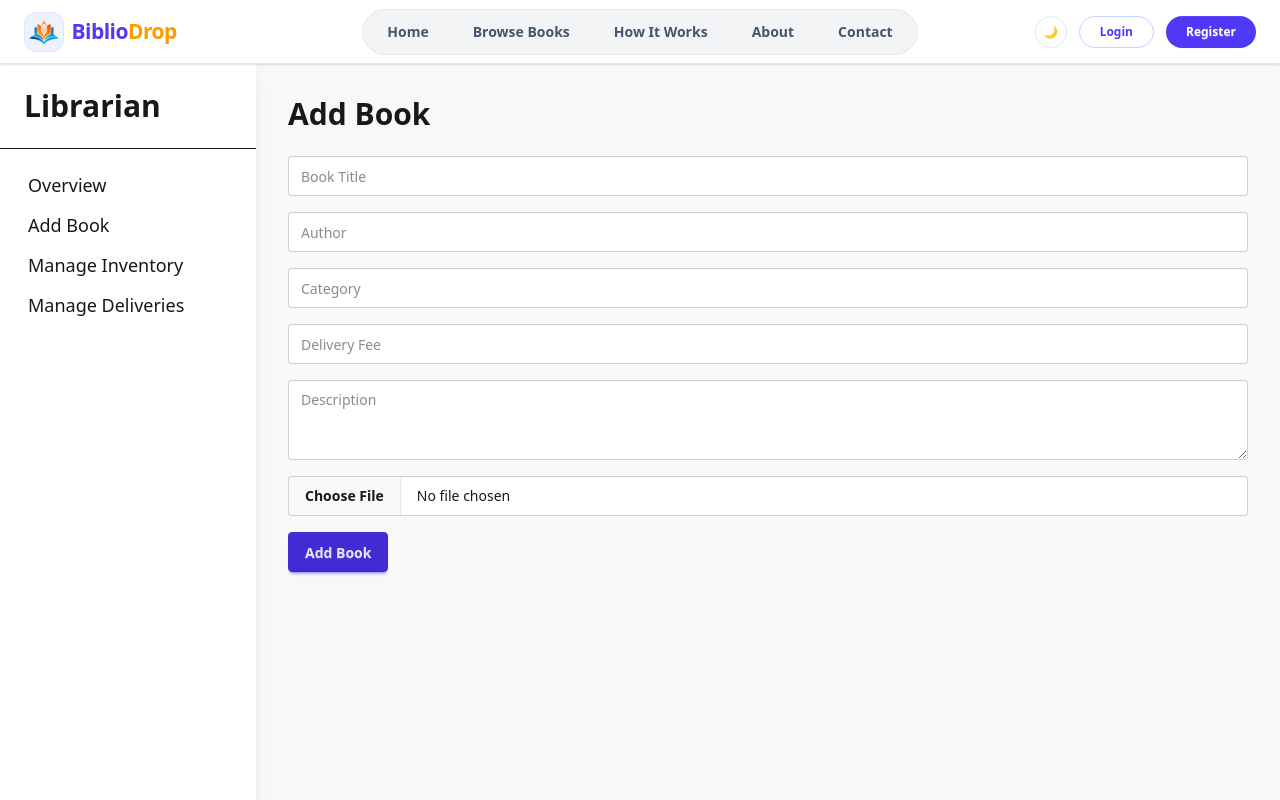
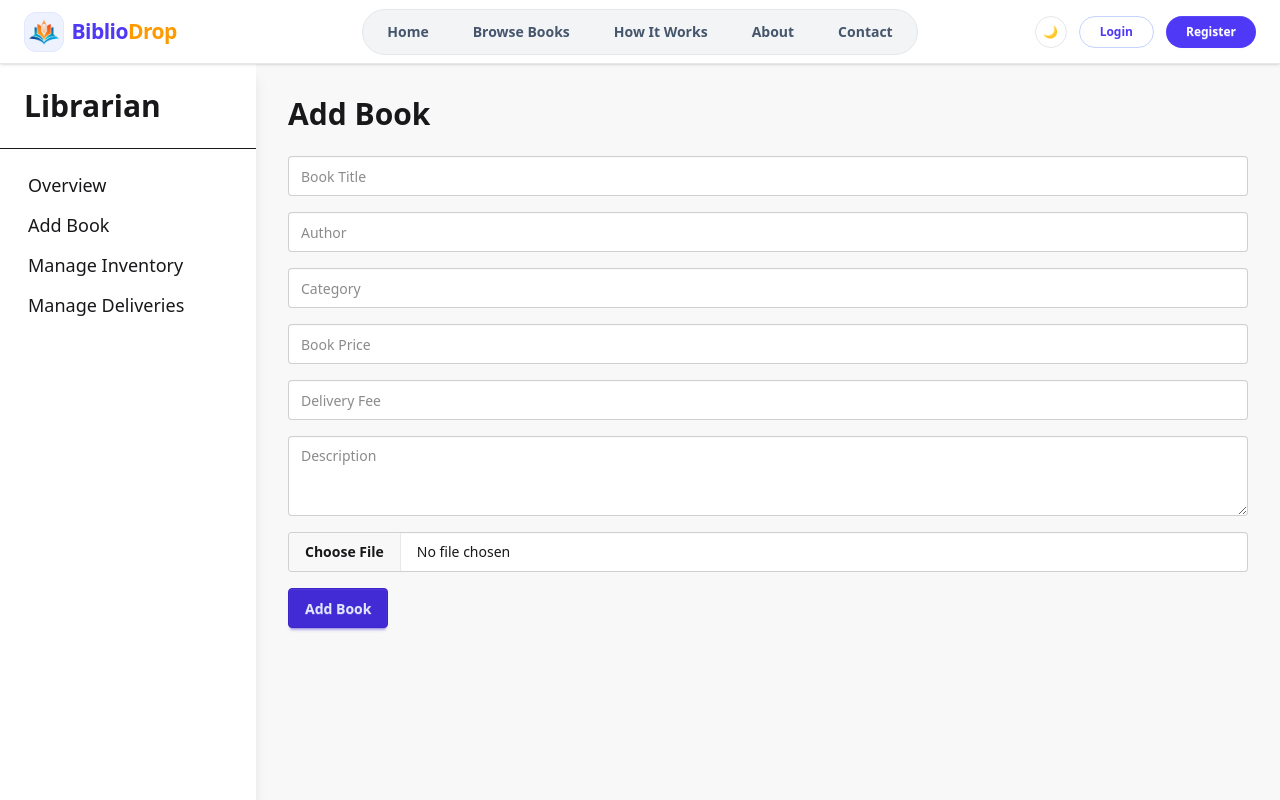
Before and after one commit to rifat-sultana/Assignment-10-client-side, a Next.js app: page /dashboard/librarian/add-book in a window 1280 px wide. Shown: the top 800 px of the page. Built offline with nearby package versions, Linux system fonts and the light colour scheme.

Commit message:
Refactor AddBook component for improved readability

```diff
--- a/src/app/dashboard/librarian/AddBook.jsx
+++ b/src/app/dashboard/librarian/AddBook.jsx
@@ -3,95 +3,60 @@
 import { useState } from "react";
 
 export default function AddBook() {
-  const [loading, setLoading] =
-    useState(false);
+  const [loading, setLoading] = useState(false);
 
-  const handleSubmit = async (
-    e
-  ) => {
+  const handleSubmit = async (e) => {
     e.preventDefault();
-
     setLoading(true);
 
     const form = e.target;
 
-    const title =
-      form.title.value;
-
-    const author =
-      form.author.value;
-
-    const category =
-      form.category.value;
-
-    const fee =
-      Number(
-        form.fee.value
-      );
-
-    const description =
-      form.description.value;
-
-    const image =
-      form.image.files[0];
+    const title = form.title.value;
+    const author = form.author.value;
+    const category = form.category.value;
+    const price = Number(form.price.value);
+    const fee = Number(form.fee.value);
+    const description = form.description.value;
+    const image = form.image.files[0];
 
     try {
-      // imgbb upload
+      const formData = new FormData();
+      formData.append("image", image);
 
-      const formData =
-        new FormData();
-
-      formData.append(
-        "image",
-        image
-      );
-
-      const imageRes =
-        await fetch(
-          `https://api.imgbb.com/1/upload?key=YOUR_IMGBB_KEY`,
+      const imageRes = await fetch(
+        `https://api.imgbb.com/1/upload?key=${process.env.NEXT_PUBLIC_IMGBB_KEY}`,
         {
           method: "POST",
           body: formData,
         }
       );
 
-      const imageData =
-        await imageRes.json();
+      const imageData = await imageRes.json();
+      const imageUrl = imageData.data.url;
 
-      const imageUrl =
-        imageData.data.url;
-
-      // save book
+      const librarianEmail = localStorage.getItem("email") || "";
 
       const book = {
         title,
         author,
         category,
+        price,
         fee,
         description,
         image: imageUrl,
+        status: "Pending Approval",
+        librarianEmail,
       };
 
-      await fetch(
-        `${process.env.NEXT_PUBLIC_API_URL}/books`,
-        {
+      await fetch(`${process.env.NEXT_PUBLIC_API_URL}/books`, {
         method: "POST",
+        headers: {
+          "Content-Type": "application/json",
+        },
+        body: JSON.stringify(book),
+      });
 
-          headers: {
-            "Content-Type":
-              "application/json",
-          },
-
-          body: JSON.stringify(
-            book
-          ),
-        }
-      );
-
-      alert(
-        "Book Added Successfully"
-      );
-
+      alert("Book Added Successfully");
       form.reset();
     } catch (error) {
       console.log(error);
@@ -102,18 +67,9 @@ export default function AddBook() {
 
   return (
     <div>
+      <h1 className="text-3xl font-bold mb-6">Add Book</h1>
 
-      <h1 className="text-3xl font-bold mb-6">
-        Add Book
-      </h1>
-
-      <form
-        onSubmit={
-          handleSubmit
-        }
-        className="space-y-4"
-      >
-
+      <form onSubmit={handleSubmit} className="space-y-4">
         <input
           name="title"
           placeholder="Book Title"
@@ -136,8 +92,18 @@ export default function AddBook() {
         />
 
         <input
+          name="price"
+          type="number"
+          step="0.01"
+          placeholder="Book Price"
+          className="input input-bordered w-full"
+          required
+        />
+
+        <input
           name="fee"
           type="number"
+          step="0.01"
           placeholder="Delivery Fee"
           className="input input-bordered w-full"
           required
@@ -157,19 +123,10 @@ export default function AddBook() {
           required
         />
 
-        <button
-          className="btn btn-primary"
-          disabled={
-            loading
-          }
-        >
-          {loading
-            ? "Uploading..."
-            : "Add Book"}
+        <button className="btn btn-primary" disabled={loading}>
+          {loading ? "Uploading..." : "Add Book"}
         </button>
-
       </form>
-
     </div>
   );
 }
```
Lines whose indentation alone changed are shown as unchanged.
